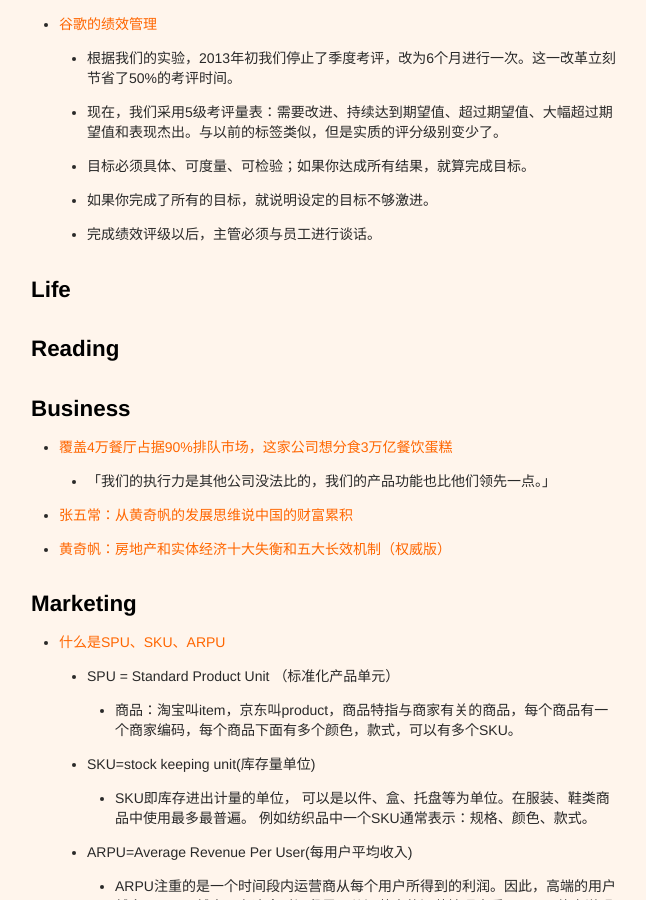
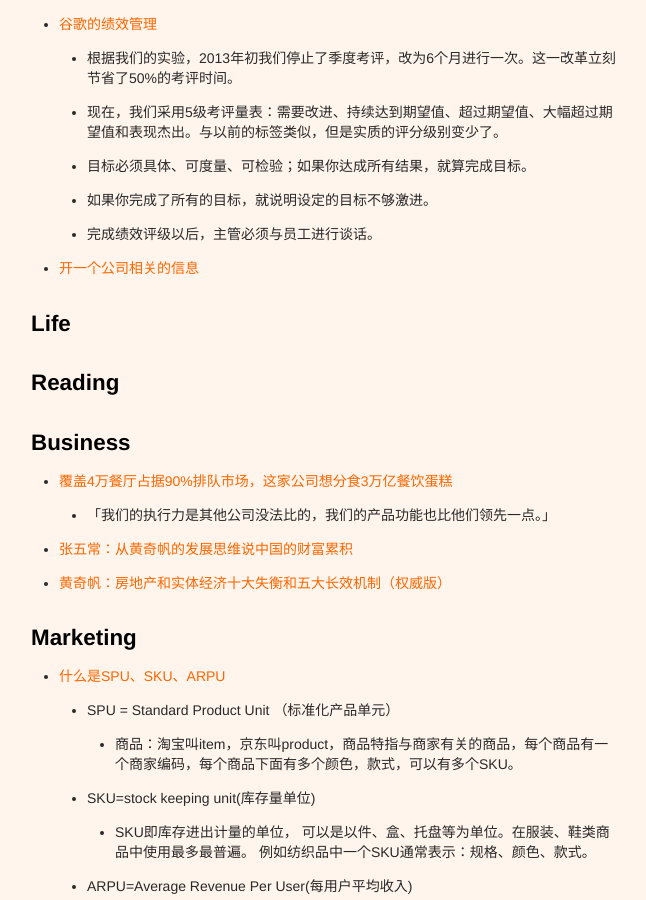
Before and after one commit to xianyuxmu/xianyuxmu.github.io, a Jekyll site: the page built from _posts/2018-01-02-monthly-reading.md, in a window 1280 px wide and 900 px high, scrolled down 709 px. Shown: the whole window, without its empty margins (315-961 px from the left). Built offline with Jekyll 4.4.1, drawn with Linux system fonts in a browser that asks for light colours; comment, search, counter and statistics services are not loaded.

Commit message:
daily reading

```diff
--- a/_posts/2018-01-02-monthly-reading.md
+++ b/_posts/2018-01-02-monthly-reading.md
@@ -35,6 +35,7 @@ tags:
 	- 目标必须具体、可度量、可检验；如果你达成所有结果，就算完成目标。
 	- 如果你完成了所有的目标，就说明设定的目标不够激进。
 	- 完成绩效评级以后，主管必须与员工进行谈话。
+- [开一个公司相关的信息](https://www.tianyancha.com/describe/zczb)
 
 ## Life
 
```
